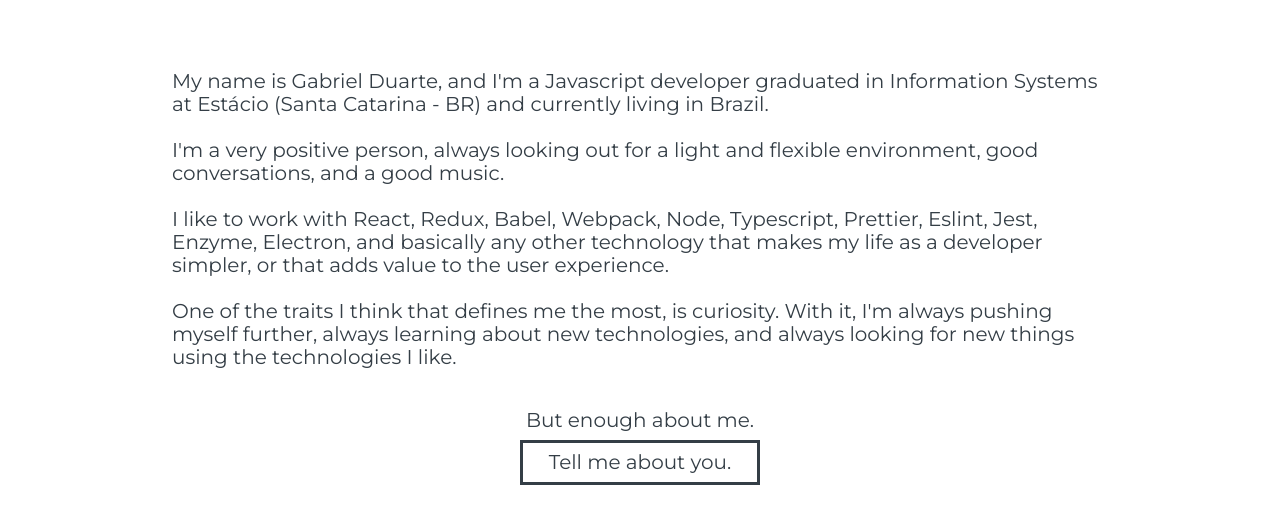
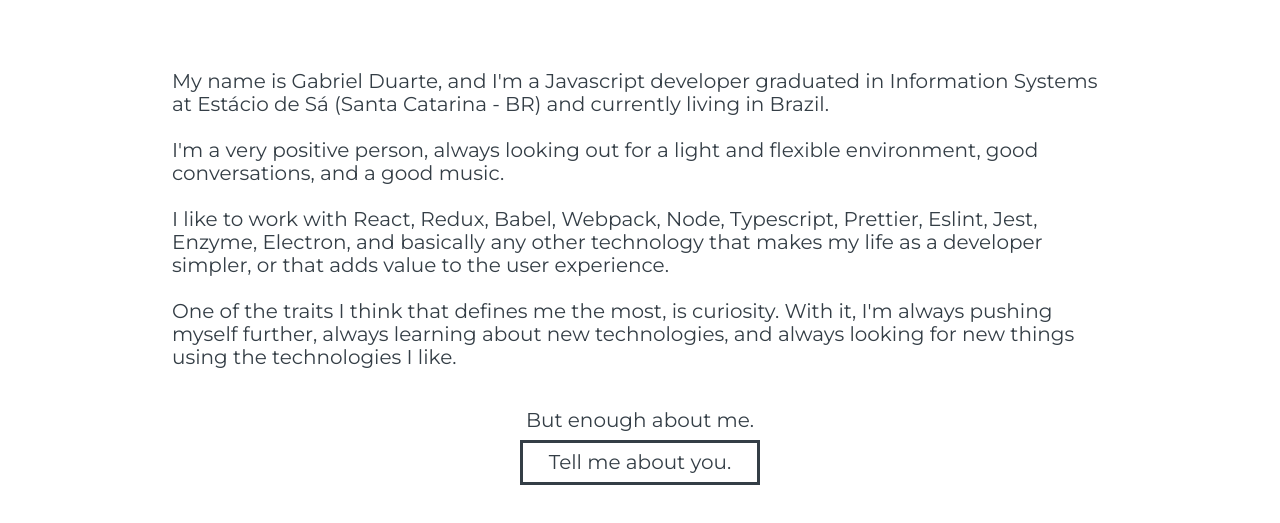
Before and after one commit to GabeDuarteM/portfolio, a Next.js app: page /about in a window 1280 px wide. Shown: the part 363-886 px from the top of the page. Built offline with nearby package versions, Linux system fonts and the light colour scheme.

Commit message:
fix(about): changed the college name

```diff
--- a/src/components/About/About.js
+++ b/src/components/About/About.js
@@ -2,8 +2,8 @@
   <main className="flex">
     <div className="about">
       My name is Gabriel Duarte, and I&apos;m a Javascript developer graduated
-      in Information Systems at Estácio (Santa Catarina - BR) and currently
-      living in Brazil.
+      in Information Systems at Estácio de Sá (Santa Catarina - BR) and
+      currently living in Brazil.
       <br />
       <br />
       I&apos;m a very positive person, always looking out for a light and
```
